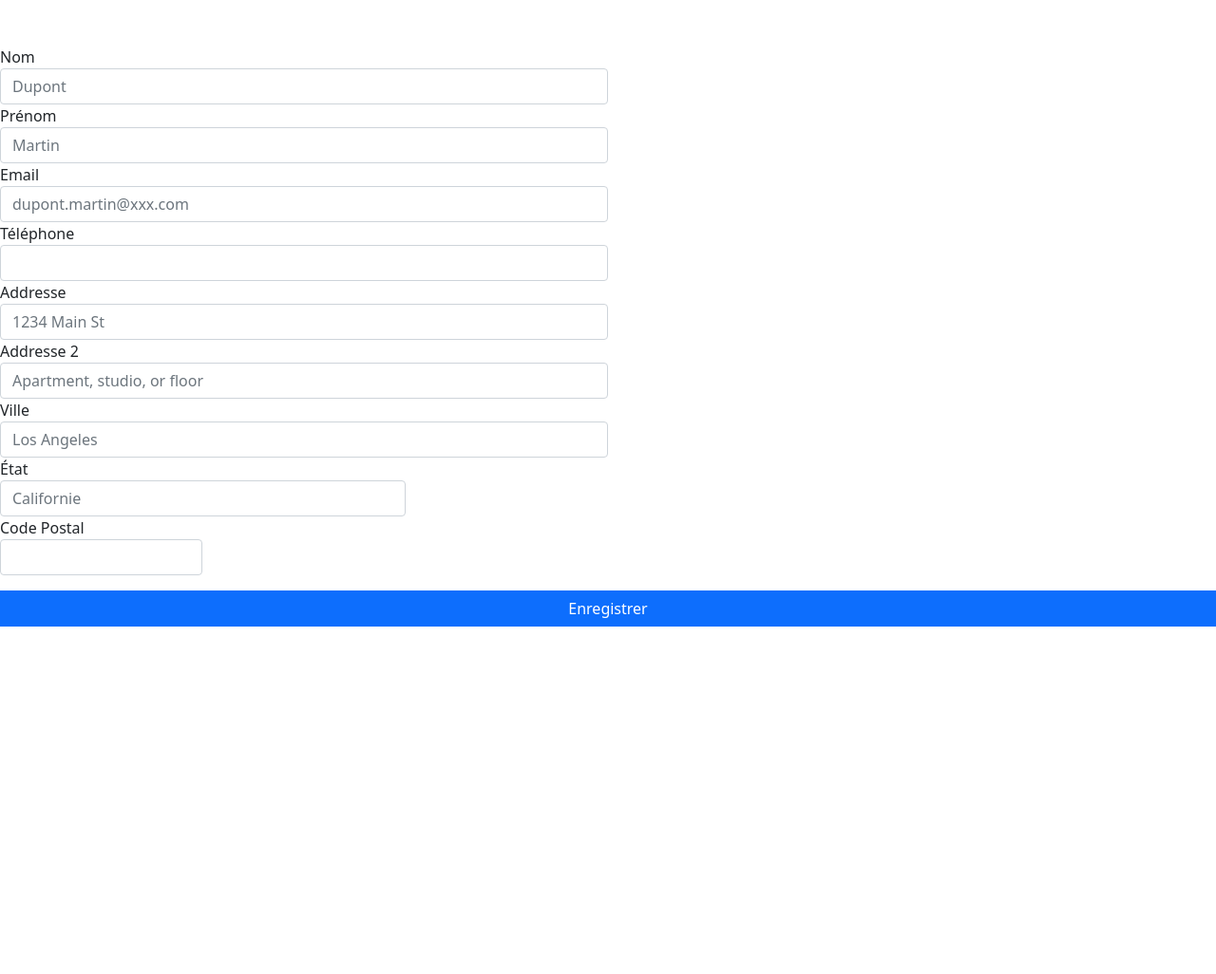
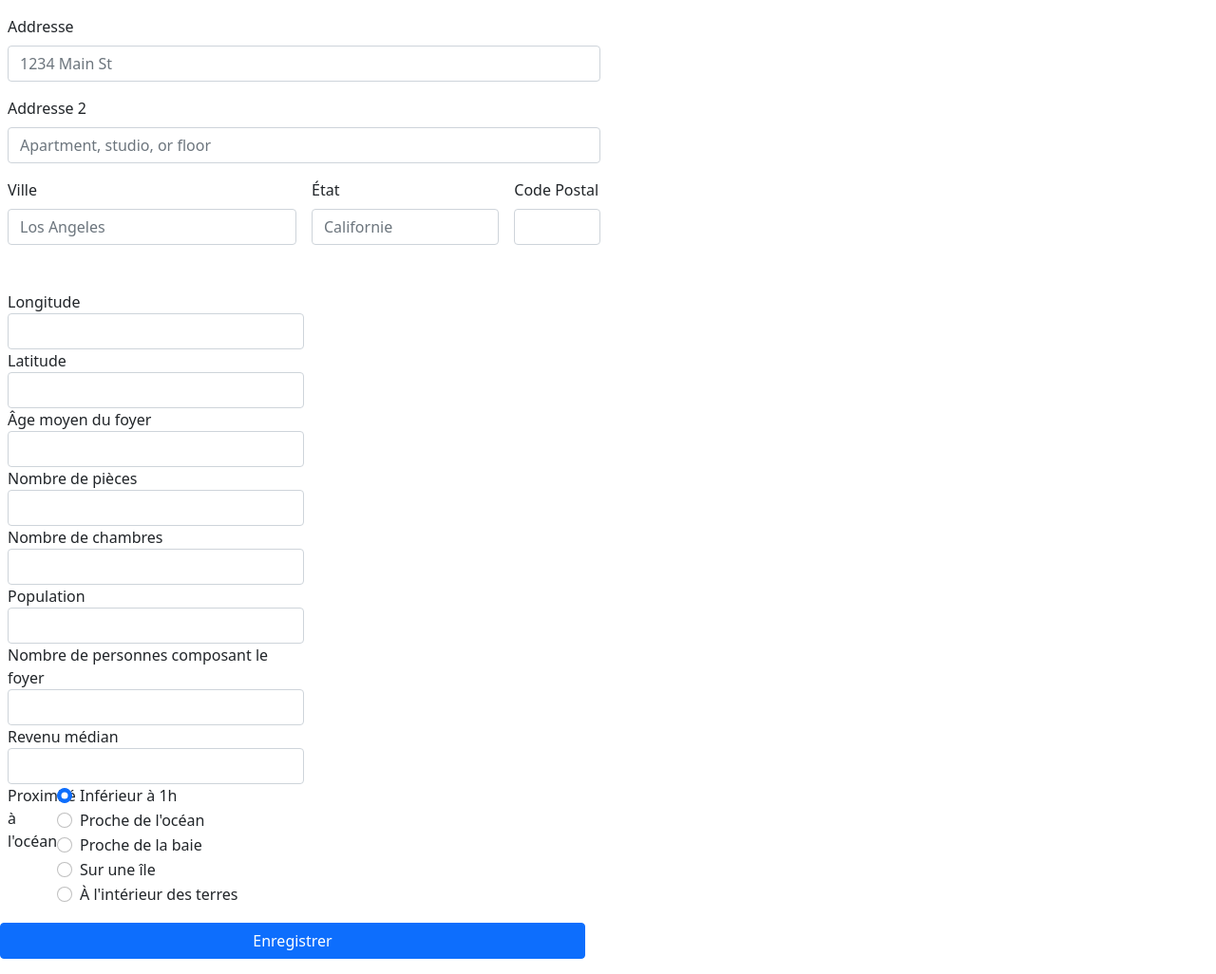
Before and after one commit to SimplonAI/api-mmo, a Flask app: page /predict in a window 1280 px wide. Shown: the whole page at 95% size. Before the commit the page ends 660 px from the top, so only its background shows below. Run offline with Flask 2, Linux system fonts and the light colour scheme; some libraries are stand-ins or nearby versions.

Commit message:
Adding of different variables in the form

```diff
--- a/app/templates/predict.html
+++ b/app/templates/predict.html
@@ -1,51 +1,100 @@
 {% extends "base.html" %}
 {% block title %}Prédiction{% endblock %}
 {% block body %}
-<form>
+<div class="col-6">
+<form class="row g-3 m-auto">
+    <div class="col-md-12">
+        <label for="inputAddress" class="form-label">Addresse</label>
+        <input type="text" class="form-control" id="inputAddress" placeholder="1234 Main St">
+    </div>
+    <div class="col-md-12">
+        <label for="inputAddress2" class="form-label">Addresse 2</label>
+        <input type="text" class="form-control" id="inputAddress2" placeholder="Apartment, studio, or floor">
+    </div>
+    <div class="col-md-6">
+        <label for="inputCity" class="form-label">Ville</label>
+        <input type="text" class="form-control" id="inputCity" placeholder="Los Angeles">
+    </div>
+    <div class="col-md-4">
+        <label for="inputState" class="form-label">État</label>
+        <input type="text" class="form-control"  id="inputState" placeholder="Californie">
+    </div>
+    <div class="col-md-2">
+        <label for="inputZip" class="form-label">Code Postal</label>
+        <input type="text" class="form-control" id="inputZip">
+    </div>
     <div class="form-row mt-5">
         <div class="form-group col-md-6">
-        <label for="inputLastname">Nom</label>
-        <input type="text" class="form-control" id="inputLastname" placeholder="Dupont">
+          <label for="inputLongitude">Longitude</label>
+          <input type="text" class="form-control" id="inputLongitude">
         </div>
         <div class="form-group col-md-6">
-        <label for="inputForename">Prénom</label>
-        <input type="text" class="form-control" id="inputForename" placeholder="Martin">
+          <label for="inputLatitude">Latitude</label>
+          <input type="text" class="form-control" id="inputLatitude">
+        </div>
+        <div class="form-group col-md-6">
+            <label for="inputMedianAge">Âge moyen du foyer</label>
+            <input type="text" class="form-control" id="inputMedianAge">
+          </div>
+          <div class="form-group col-md-6">
+            <label for="inputRooms">Nombre de pièces</label>
+            <input type="text" class="form-control" id="inputRooms">
+          </div>
+          <div class="form-group col-md-6">
+            <label for="inputBedrooms">Nombre de chambres</label>
+            <input type="text" class="form-control" id="inputBedooms">
+          </div>
+          <div class="form-group col-md-6">
+            <label for="inputPopulation">Population</label>
+            <input type="text" class="form-control" id="inputPopulation">
+          </div>
+          <div class="form-group col-md-6">
+            <label for="inputHouseholds">Nombre de personnes composant le foyer</label>
+            <input type="text" class="form-control" id="inputHouseholds">
+          </div>
+          <div class="form-group col-md-6">
+            <label for="inputIncome">Revenu médian</label>
+            <input type="text" class="form-control" id="inputIncome">
+          </div>
+          <div class="row col-md-6">
+            <legend class="col-form-label col-sm-2 pt-0">Proximité à l'océan</legend>
+            <div class="col-sm-10">
+              <div class="form-check">
+                <input class="form-check-input" type="radio" name="gridRadios" id="gridRadios1" value="option1" checked>
+                <label class="form-check-label" for="gridRadios1">
+                  Inférieur à 1h
+                </label>
+              </div>
+              <div class="form-check">
+                <input class="form-check-input" type="radio" name="gridRadios" id="gridRadios2" value="option2">
+                <label class="form-check-label" for="gridRadios2">
+                  Proche de l'océan
+                </label>
+              </div>
+              <div class="form-check">
+                <input class="form-check-input" type="radio" name="gridRadios" id="gridRadios3" value="option3">
+                <label class="form-check-label" for="gridRadios3">
+                  Proche de la baie
+                </label>
+              </div>
+              <div class="form-check">
+                <input class="form-check-input" type="radio" name="gridRadios" id="gridRadios4" value="option4">
+                <label class="form-check-label" for="gridRadios4">
+                  Sur une île
+                </label>
+              </div>
+              <div class="form-check">
+                <input class="form-check-input" type="radio" name="gridRadios" id="gridRadios5" value="option5">
+                <label class="form-check-label" for="gridRadios5">
+                  À l'intérieur des terres
+                </label>
               </div>
             </div>
-    <div class="form-row">
-      <div class="form-group col-md-6">
-        <label for="inputEmail4">Email</label>
-        <input type="email" class="form-control" id="inputEmail4" placeholder=dupont.martin@xxx.com>
-      </div>
-      <div class="form-group col-md-6">
-        <label for="inputPhone">Téléphone</label>
-        <input type="tel" class="form-control" id="inputPhone">
-      </div>
-    </div>
-    <div class="form-group col-md-6">
-      <label for="inputAddress">Addresse</label>
-      <input type="text" class="form-control" id="inputAddress" placeholder="1234 Main St">
-    </div>
-    <div class="form-group col-md-6">
-      <label for="inputAddress2">Addresse 2</label>
-      <input type="text" class="form-control" id="inputAddress2" placeholder="Apartment, studio, or floor">
-    </div>
-    <div class="form-row">
-      <div class="form-group col-md-6">
-        <label for="inputCity">Ville</label>
-        <input type="text" class="form-control" id="inputCity" placeholder="Los Angeles">
-      </div>
-      <div class="form-group col-md-4">
-        <label for="inputState">État</label>
-        <input type="text" class="form-control"  id="inputState" placeholder="Californie">
-      </div>
-      <div class="form-group col-md-2">
-        <label for="inputZip">Code Postal</label>
-        <input type="text" class="form-control" id="inputZip">
           </div>
       </div>
     <div class="row my-3">
       <button type="submit" class="btn btn-primary">Enregistrer</button>
     </div>
 </form>
+</div>
   {% endblock %}
```
Lines whose indentation alone changed are shown as unchanged.
